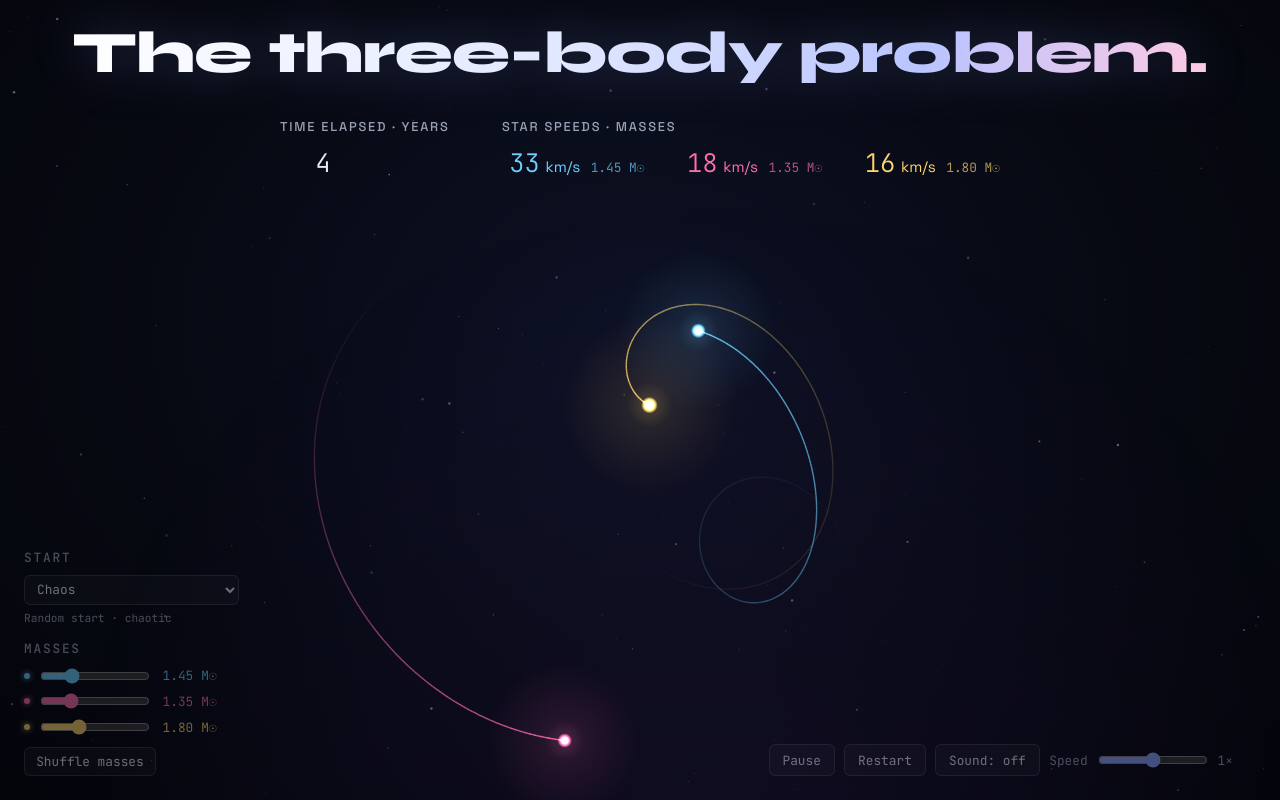
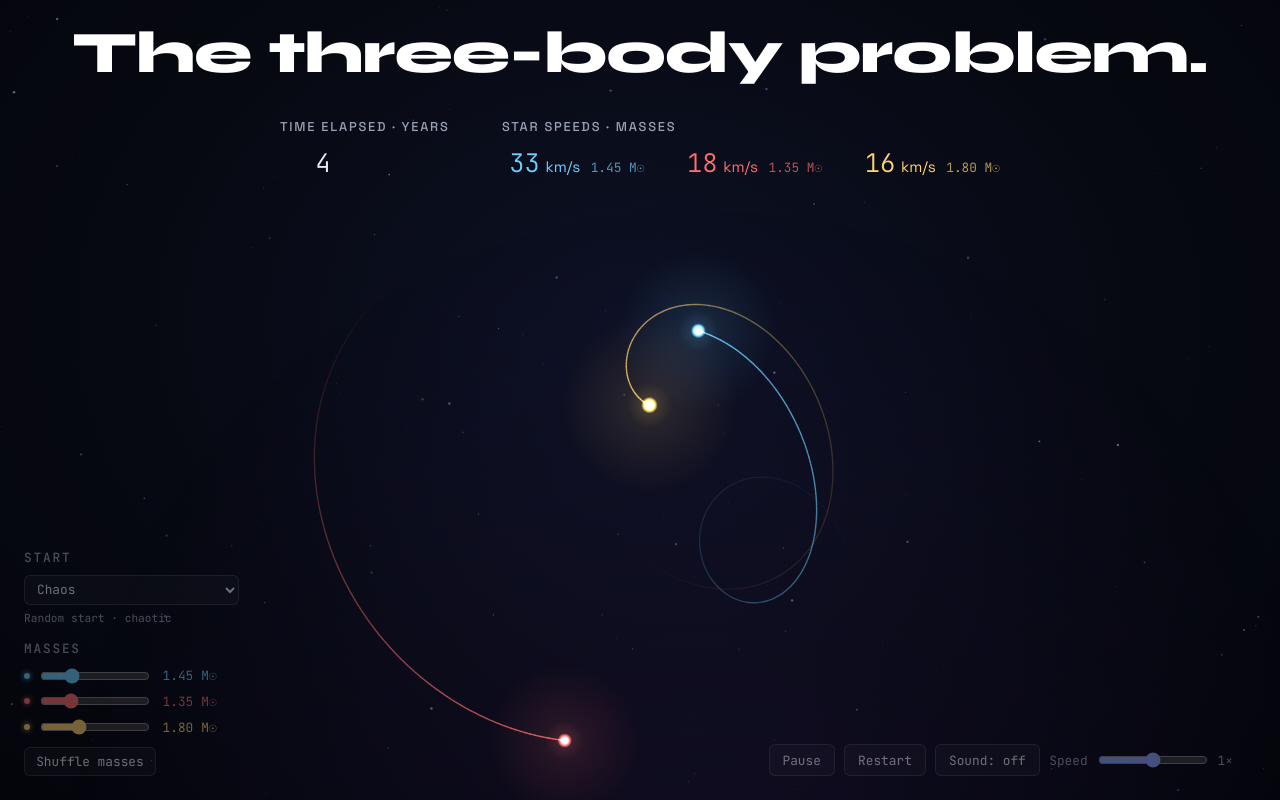
Before and after one commit to edbond88/gravity-3, a plain HTML site: page index.html in a window 1280 px wide. Drawn offline with Linux system fonts and the light colour scheme.

Commit message:
Update color palette for stars and fix heading text styling
- Adjusted star colors in both script and CSS for improved consistency.
- Simplified heading styles by removing gradient text and drop-shadow.

```diff
--- a/main.js
+++ b/main.js
@@ -17,7 +17,7 @@ const TRAIL_MAX_DURATION = 12;   // presets show one full period, up to this
 const TRAIL_MIN_DIST = 0.015;    // AU between stored trail points
 const TRAIL_MAX_POINTS = 8000;
 
-const COLORS = ['#6fd0ff', '#ff6fae', '#ffd36e'];
+const COLORS = ['#6fd0ff', '#ff6f6f', '#ffd36e'];
 
 // ---------------------------------------------------------------------------
 // Canvas setup
--- a/style.css
+++ b/style.css
@@ -1,6 +1,6 @@
 :root {
   --star-0: #6fd0ff;
-  --star-1: #ff6fae;
+  --star-1: #ff6f6f;
   --star-2: #ffd36e;
   --text: #e8ecf5;
   --muted: #9aa3b5;
@@ -48,11 +48,7 @@ h1 {
   font-weight: 800;
   letter-spacing: -0.02em;
   line-height: 1;
-  background: linear-gradient(100deg, #ffffff 0%, #dfe6ff 45%, #b9c4ff 75%, #ffc9e4 100%);
-  -webkit-background-clip: text;
-  background-clip: text;
-  color: transparent;
-  filter: drop-shadow(0 0 24px rgba(140, 160, 255, 0.25));
+  color: #fff;
 }
 
 .subtitle {
```
